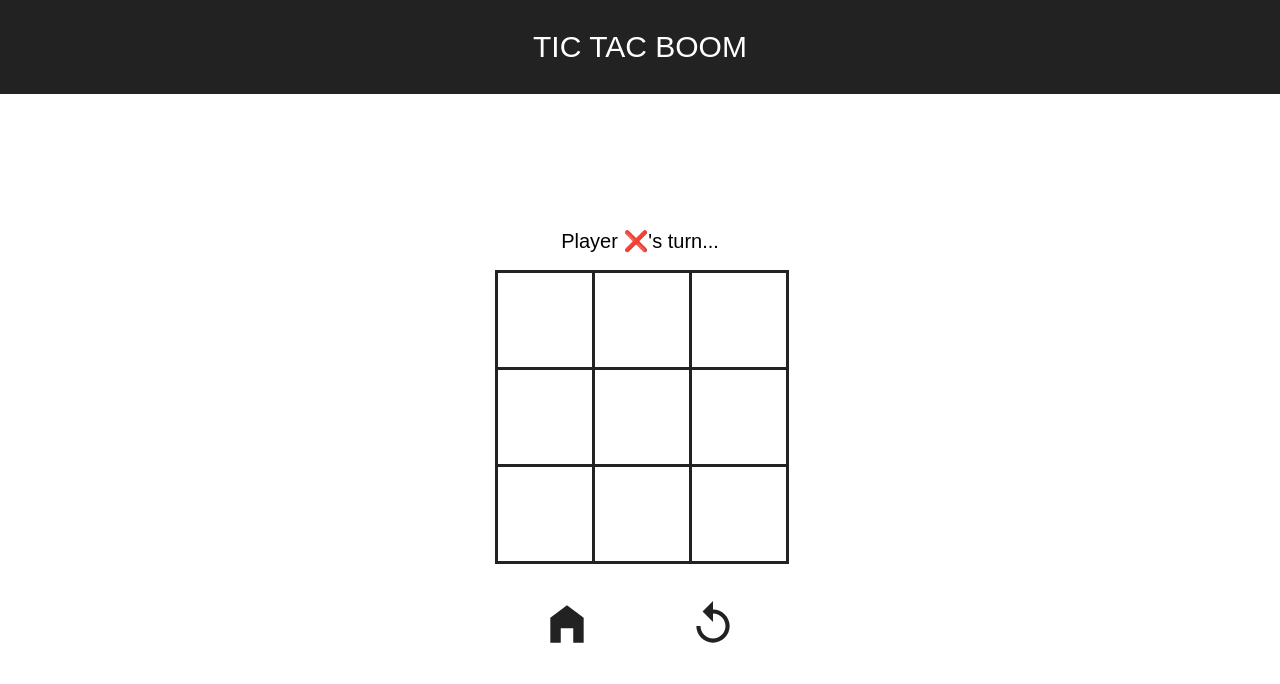
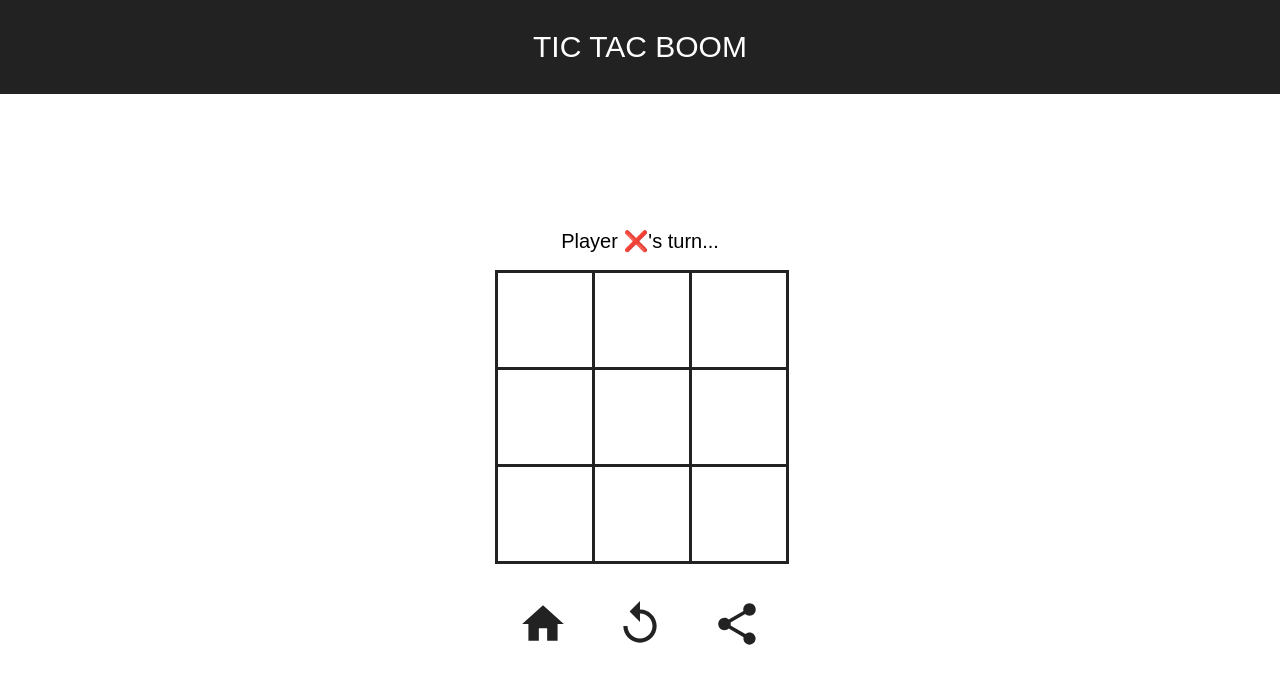
Before and after one commit to RobertCooney99/tic-tac-boom, a React (Create React App) app in the folder client/: page /game in a window 1280 px wide. Shown: the top 684 px of the page. Built offline with nearby package versions, Linux system fonts and the light colour scheme; no server answers.

Commit message:
tech(TTB-029): Refactored Game.jsx

```diff
--- a/client/src/Game.jsx
+++ b/client/src/Game.jsx
@@ -3,7 +3,7 @@ import { useState } from 'react';
 import Board from './Board';
 import Player from './Player';
 import { Link } from 'react-router-dom';
-import { MdHomeFilled, MdReplay } from 'react-icons/md';
+import { MdHome, MdReplay, MdShare } from 'react-icons/md';
 
 function calculateWinner(squares) {
   if (squares[0][0] && squares[0][0] === squares[1][1] && squares[0][0] === squares[2][2]) {
@@ -62,7 +62,7 @@ function Game(props) {
       .then(() => delay(500))
       .then(() => explodeBomb(x,y))
       .then(() => delay(300))
-      .then(() => spreadBombToSurroundingArea(x,y))
+      .then(() => spreadBigBombToSurroundingArea(x,y))
       .then(() => delay(300))
       .then(() => spreadBombToWholeBoard())
       .then(() => delay(300))
@@ -101,6 +101,16 @@ function Game(props) {
   }
 
   const spreadBombToSurroundingArea = (x,y) => {
+    const surroundingCoordinates = calculateSurroundingCoordinates(x,y);
+    const newSquares = board.map((x) => x);
+    for (let coordinates of surroundingCoordinates) {
+      newSquares[coordinates[0]][coordinates[1]] = '💥';
+    }
+    console.log(newSquares);
+    setBoard(newSquares);
+  }
+
+  const spreadBigBombToSurroundingArea = (x,y) => {
     const surroundingCoordinates = calculateSurroundingCoordinates(x,y);
     const newSquares = board.map((x) => x);
     for (let coordinates of surroundingCoordinates) {
@@ -195,10 +205,13 @@ function Game(props) {
           </div>
           <div className="game-controls">
             <div className="game-control">
-              <Link to="/"><MdHomeFilled size={50} color={"#222"} onClick={() => resetGame()} /></Link>
+              <Link to="/"><MdHome size={50} color={"#222"} onClick={() => resetGame()} /></Link>
             </div>
             <div className="game-control">
               <MdReplay size={50} color={"#222"} onClick={() => resetGame()} />
+            </div>
+            <div className="game-control">
+              <MdShare size={50} color={"#222"} onClick={() => resetGame()} />
             </div>
            </div>
         </div>
```
Lines whose indentation alone changed are shown as unchanged.
